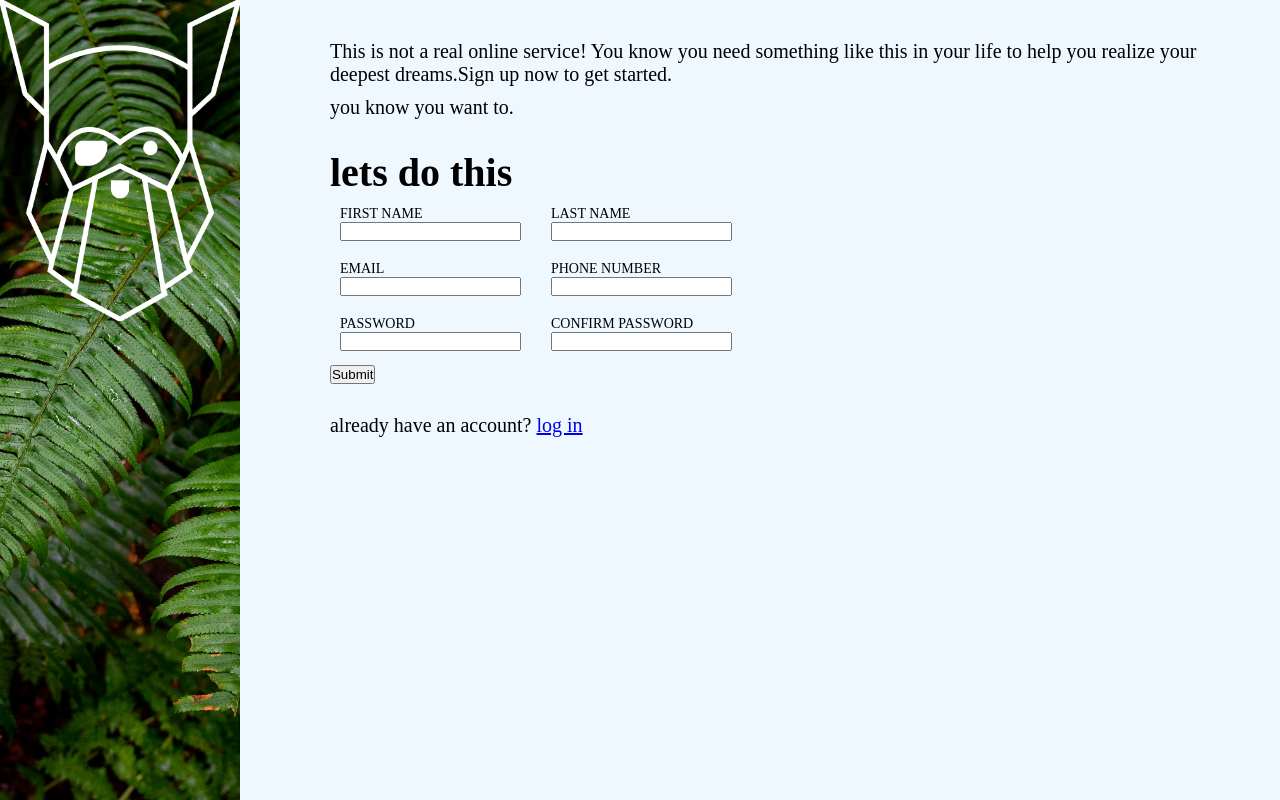
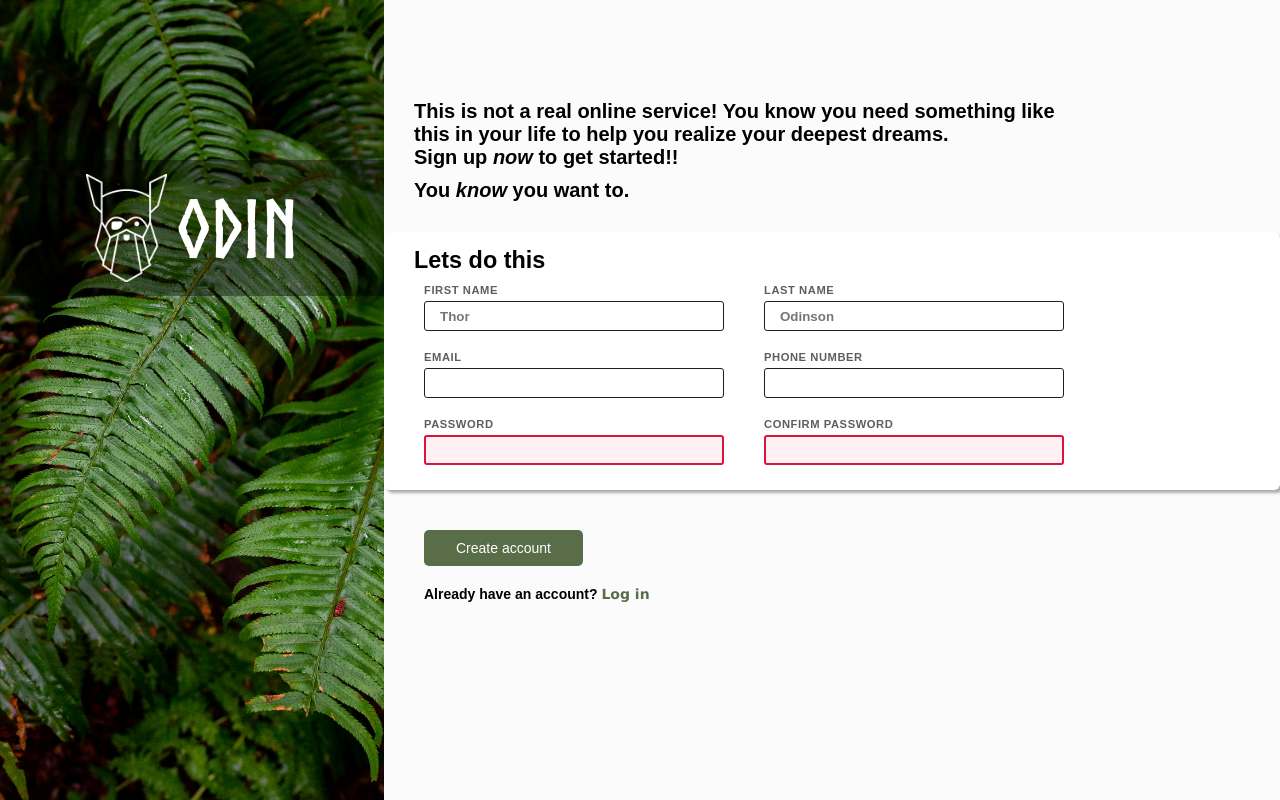
Before and after one commit to Ayushm010/sign-up-form, a plain HTML site: page index.html in a window 1280 px wide. Drawn offline with Linux system fonts and the light colour scheme.

Commit message:
feat: complete sign-up page with all features and styling

```diff
--- a/index.html
+++ b/index.html
@@ -13,63 +13,70 @@
     <!-- sidebar -->
     <div class="image-sidebar">
         <img src="images/halie-west.jpg" alt="halie-west">
-        <div class="odin-logo">
+        <div class="logo-box">
             <img src="images/odin-lined.png" alt="odin-logo">
+            <span class="logo-text">Odin</span>
         </div>
     </div>
 
     <div class="container">
         <div class="text">
             <p>This is not a real online service! You know you need something like this in your life to help you realize
-                your deepest dreams.Sign up now to get started.
+                your deepest dreams. <br> Sign up <em>now</em> to get started!!
             </p>
             <p>
-                you know you want to.
+                You <em>know</em> you want to.
             </p>
+
         </div>
 
         <!-- Form -->
         <form action="#" method="po">
-            <h1>lets do this</h1>
+            <div class="form-input">
+                <h3>Lets do this</h3>
                 <div class="info-row">
                     <div class="info-col">
                         <label for="first-name">FIRST NAME</label>
-                    <input type="text" name="first-name" id="first-name">
+                        <input type="text" name="first-name" id="first-name" placeholder="Thor" required>
                     </div>
                     <div class="info-col">
                         <label for="last-name">LAST NAME</label>
-                    <input type="text" name="last-name" id="last-name">
+                        <input type="text" name="last-name" id="last-name" placeholder="Odinson" required>
                     </div>
                 </div>
 
                 <div class="info-row">
                     <div class="info-col">
                         <label for="email-id">EMAIL</label>
-                    <input type="email" name="email-id" id="email-id">
+                        <input type="email" name="email-id" id="email-id" required>
                     </div>
 
                     <div class="info-col">
                         <label for="phone-no">PHONE NUMBER</label>
-                    <input type="tel" name="phone-no" id="phone-no">
+                        <input type="tel" name="phone-no" id="phone-no" required>
                     </div>
                 </div>
 
                 <div class="info-row">
                     <div class="info-col">
                         <label for="pass">PASSWORD</label>
-                    <input type="password" name="pass" id="pass">
+                        <input type="password" name="pass" id="pass" required>
                     </div>
                     <div class="info-col">
                         <label for="confirm-pass">CONFIRM PASSWORD</label>
-                    <input type="password" name="confirm-pass" id="confirm-pass">
+                        <input type="password" name="confirm-pass" id="confirm-pass" required>
                     </div>
                 </div>
-            <button type="submit">Submit</button>
+
+            </div>
+            <div class="button-box">
+                <button>Create account</button>
+                <p class="login-text">Already have an account? <a href="#">Log in</a></p>
+            </div>
         </form>
-        <div>
-            <p>already have an account? <a href="#">log in</a></p>
+
     </div>
-    </div>
+    <script src="script.js"></script>
 </body>
 
 </html>
--- a/script.js
+++ b/script.js
@@ -0,0 +1,10 @@
+  const pass = document.getElementById("pass");
+  const confirm = document.getElementById("confirm-pass");
+
+  confirm.addEventListener("input", () => {
+    if (confirm.value !== pass.value) {
+      confirm.setCustomValidity("Passwords do not match");
+    } else {
+      confirm.setCustomValidity("");
+    }
+  });
--- a/style.css
+++ b/style.css
@@ -3,20 +3,26 @@
     padding: 0;
     box-sizing: border-box;
 }
-:root{
 
+@font-face {
+    font-family: Norse-Bold;
+    src: url(fonts/Norse-Bold.otf);
+}
+
+:root {
+    font-family: Arial, Helvetica, Georgia, Verdana;
+    font-weight: 600;
 }
 
 body {
     display: flex;
-    gap: 50px;
-    background-color: aliceblue;
+    background-color: lab(86.43% -0.94 -2.56 / 0.086);
     font-size: 20px;
 }
 
 .image-sidebar {
     height: 100vh;
-    width: 25vw;
+    width: 30vw;
     overflow: hidden;
     position: relative;
     display: flex;
@@ -26,37 +32,128 @@ body {
     height: 100%;
     width: 100%;
     object-fit: cover;
-
 }
 
-.odin-logo {
+.logo-box {
+    width: 100%;
+    height: 17vh;
     position: absolute;
+    background-color: #00000066;
+    top: 20%;
+    display: flex;
+    justify-content: center;
+    align-items: center;
+    gap: 10px;
 }
 
+.logo-box img {
+    height: 80%;
+    width: auto;
+    object-fit: contain;
+}
+
+.logo-text {
+    font-family: Norse-Bold, sans-serif;
+    color: white;
+    font-size: 5rem;
+    user-select: none;
+}
 .container {
+    width: 70vw;
     display: flex;
     flex-direction: column;
-    gap: 30px;
-    margin: 40px;
-
 }
 
-.text{
+.text {
+    width: 80%;
+    margin-top: 70px;
+    padding: 30px;
     display: flex;
     flex-direction: column;
     gap: 10px;
     justify-content: start;
+
 }
 
+.form-input {
+    display: flex;
+    flex-direction: column;
+    justify-content: space-around;
+    background-color: white;
+    padding: 15px 30px;
+    border-radius: 6px;
+    box-shadow: 3px 3px 3px #aeacac;
+}
 
 .info-row {
     display: flex;
-    gap: 30px;
-    padding: 0.5em;
+    gap: 40px;
+    padding: 10px;
+
 }
 
 .info-col {
-    font-size: 0.7em;
     display: flex;
     flex-direction: column;
 }
+
+.button-box {
+    padding: 40px;
+}
+
+button {
+    background-color: #596D48;
+    border: none;
+    border-radius: 5px;
+    color: white;
+    padding: 10px 32px;
+    text-align: center;
+    font-size: 14px;
+}
+
+.login-text {
+    margin-top: 20px;
+    font-size: 0.7em;
+}
+
+a {
+    text-decoration: none;
+    color: #596D48;
+    font-family: Verdana, Geneva, Tahoma, sans-serif;
+}
+
+label {
+    color: rgb(95, 93, 93);
+    font-size: 0.7rem;
+    font-weight: 800;
+    letter-spacing: 0.05em;
+    margin-bottom: 5px;
+}
+
+input {
+    appearance: none;
+    width: 300px;
+    height: 30px;
+    border-radius: 3px;
+    border: 1px #1e1f1f solid;
+    padding-left: 15px;
+    font-weight: 600;
+}
+
+button:hover {
+    background-color: #02200d;
+}
+
+input:focus {
+    border: 2px solid #4169e1;
+    background-color: #eef6ff;
+}
+
+input:valid {
+    border-color: #008000;
+}
+
+input[type="password"]:invalid {
+    border: 2px solid crimson;
+    background-color: #fff0f3;
+}
```
Also changed, not shown: 1 other file. Lines whose indentation alone changed are shown as unchanged.
